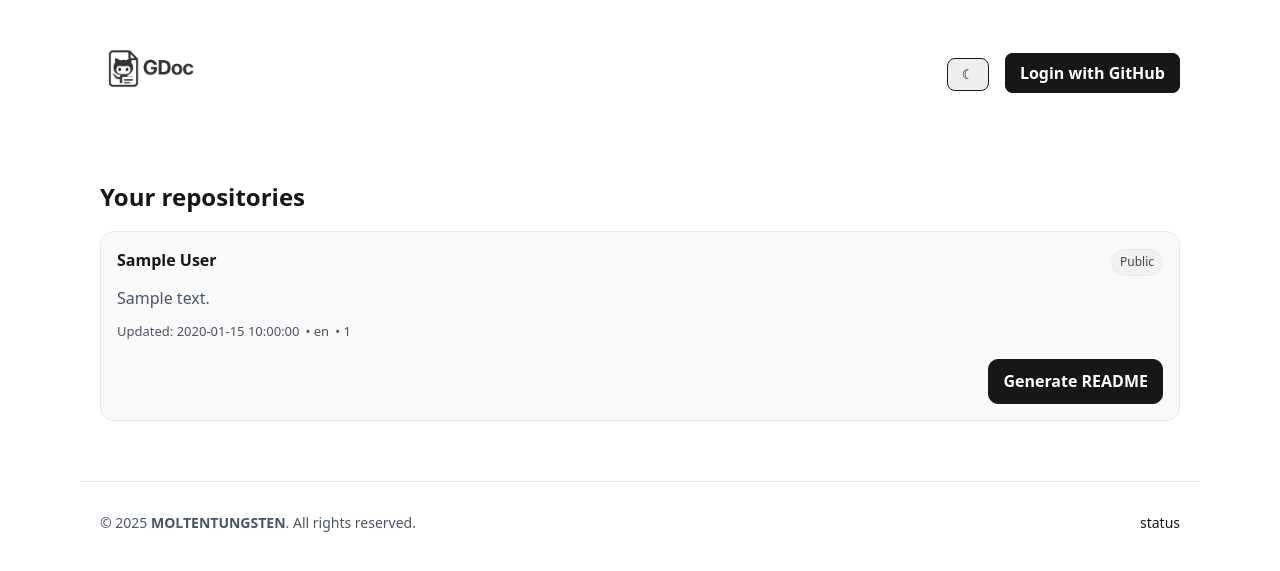
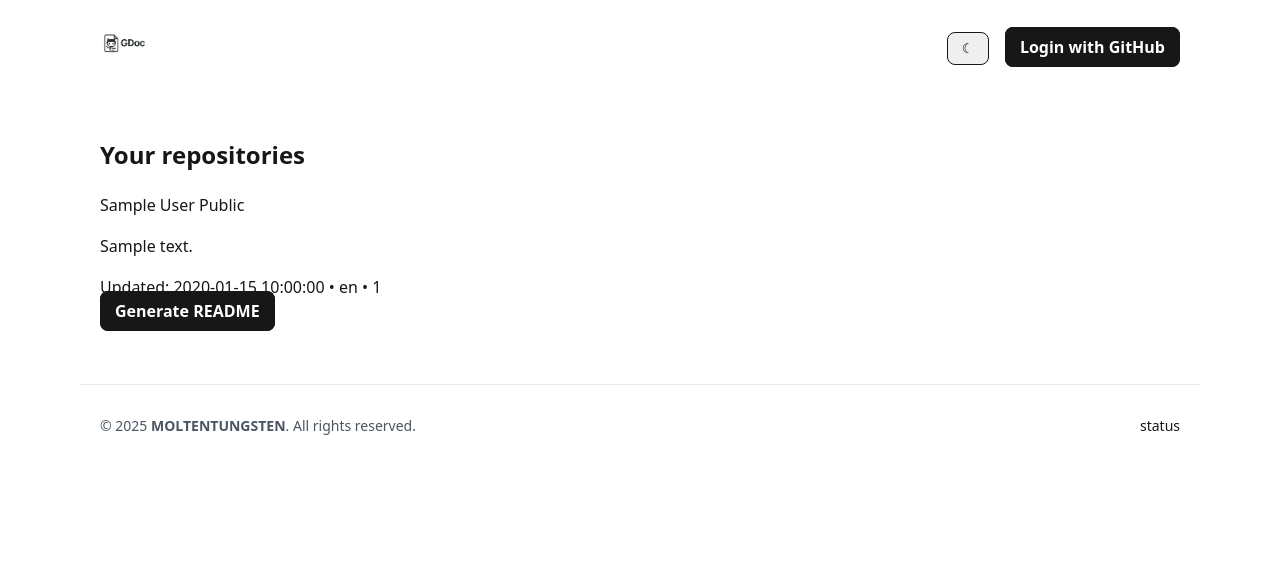
Before and after one commit to Themoltentungsten/GDOC, a Flask app: template GDOC/templates/dashboard.html in a window 1280 px wide. Shown: the top 571 px of the page. Run offline with Flask 3, Linux system fonts and the light colour scheme; the template is opened without the code that fills it: most values are stand-ins (such as "Sample title", 1, 10 or a date in 2020).

Commit message:
Update styles.css

```diff
--- a/GDOC/static/styles.css
+++ b/GDOC/static/styles.css
@@ -54,7 +54,7 @@ a:hover { text-decoration: underline; }
 
 /* Header logo size */
 .logo {
-  height: 100px;   /* prominent header logo */
+  height: 48px;   /* prominent header logo */
   width: auto;
 }
 
@@ -167,136 +167,3 @@ a:hover { text-decoration: underline; }
   color: var(--muted);
   font-size: 14px;
 }
-
-/* ===========================
-   DASHBOARD – responsive cards
-   =========================== */
-h2 { margin: 10px 0 16px; }
-
-.repos-grid {
-  display: grid;
-  gap: 18px;
-  grid-template-columns: repeat(auto-fit, minmax(300px, 1fr));
-}
-
-.repo-card {
-  background: var(--card);
-  border: 1px solid var(--border);
-  border-radius: 14px;
-  padding: 16px;
-  display: flex;
-  flex-direction: column;
-  gap: 10px;
-  transition: transform .2s ease, box-shadow .2s ease, border-color .2s ease;
-}
-
-.repo-card:hover {
-  transform: translateY(-2px);
-  box-shadow: 0 6px 16px rgba(0,0,0,0.05);
-  border-color: rgba(0,0,0,0.08);
-}
-
-.repo-head {
-  display: flex;
-  justify-content: space-between;
-  align-items: baseline;
-  gap: 10px;
-  flex-wrap: wrap;
-}
-
-.repo-title {
-  font-weight: 700;
-  color: var(--text);
-  word-break: break-word;
-}
-
-.repo-tag {
-  font-size: 12px;
-  padding: 3px 8px;
-  border: 1px solid var(--border);
-  border-radius: 999px;
-  color: var(--text);
-  background: rgba(0,0,0,0.04);
-}
-:root[data-theme="dark"] .repo-tag { background: rgba(255,255,255,0.06); }
-.repo-tag.neutral { opacity: .8; }
-
-.repo-desc {
-  color: var(--muted);
-  margin: 0;
-  overflow-wrap: anywhere;
-  min-height: 1.5em;
-}
-
-.repo-meta {
-  color: var(--muted);
-  font-size: 13px;
-  display: flex;
-  gap: 6px;
-  flex-wrap: wrap;
-}
-
-.repo-actions {
-  margin-top: 8px;
-  display: flex;
-  justify-content: flex-end;
-}
-.repo-actions .btn.primary {
-  padding: 9px 14px;
-  border-radius: 10px;
-}
-
-/* ===========================
-   Markdown editor card
-   =========================== */
-.md-editor {
-  background: var(--card);
-  border: 1px solid var(--border);
-  border-radius: 14px;
-  padding: 14px;
-  display: flex;
-  flex-direction: column;
-  gap: 10px;
-}
-
-.md-toolbar {
-  display: flex;
-  justify-content: space-between;
-  align-items: center;
-  border-bottom: 1px dashed var(--border);
-  padding-bottom: 8px;
-  margin-bottom: 6px;
-}
-
-.md-actions { display: flex; gap: 8px; }
-
-.md-form { display: grid; gap: 10px; }
-.md-label { color: var(--muted); font-size: 14px; }
-
-.md-input, .md-textarea {
-  width: 100%;
-  background: var(--bg);
-  color: var(--text);
-  border: 1px solid var(--border);
-  border-radius: 10px;
-  padding: 10px 12px;
-}
-
-.md-textarea {
-  min-height: 320px;                /* start height; script will auto-grow */
-  resize: vertical;                  /* still allow manual resize if desired */
-  font-family: ui-monospace, SFMono-Regular, Menlo, Monaco, Consolas, "Liberation Mono", "Courier New", monospace;
-  line-height: 1.45;
-  overflow: hidden;                  /* so auto-resize looks clean */
-  white-space: pre-wrap;             /* wrap long links nicely */
-  word-break: break-word;
-}
-
-.md-submit { display: flex; justify-content: flex-end; }
-
-/* Dark theme tweak for inputs */
-:root[data-theme="dark"] .md-input,
-:root[data-theme="dark"] .md-textarea {
-  background: #0f172a;
-  border-color: #1f2937;
-}
```
